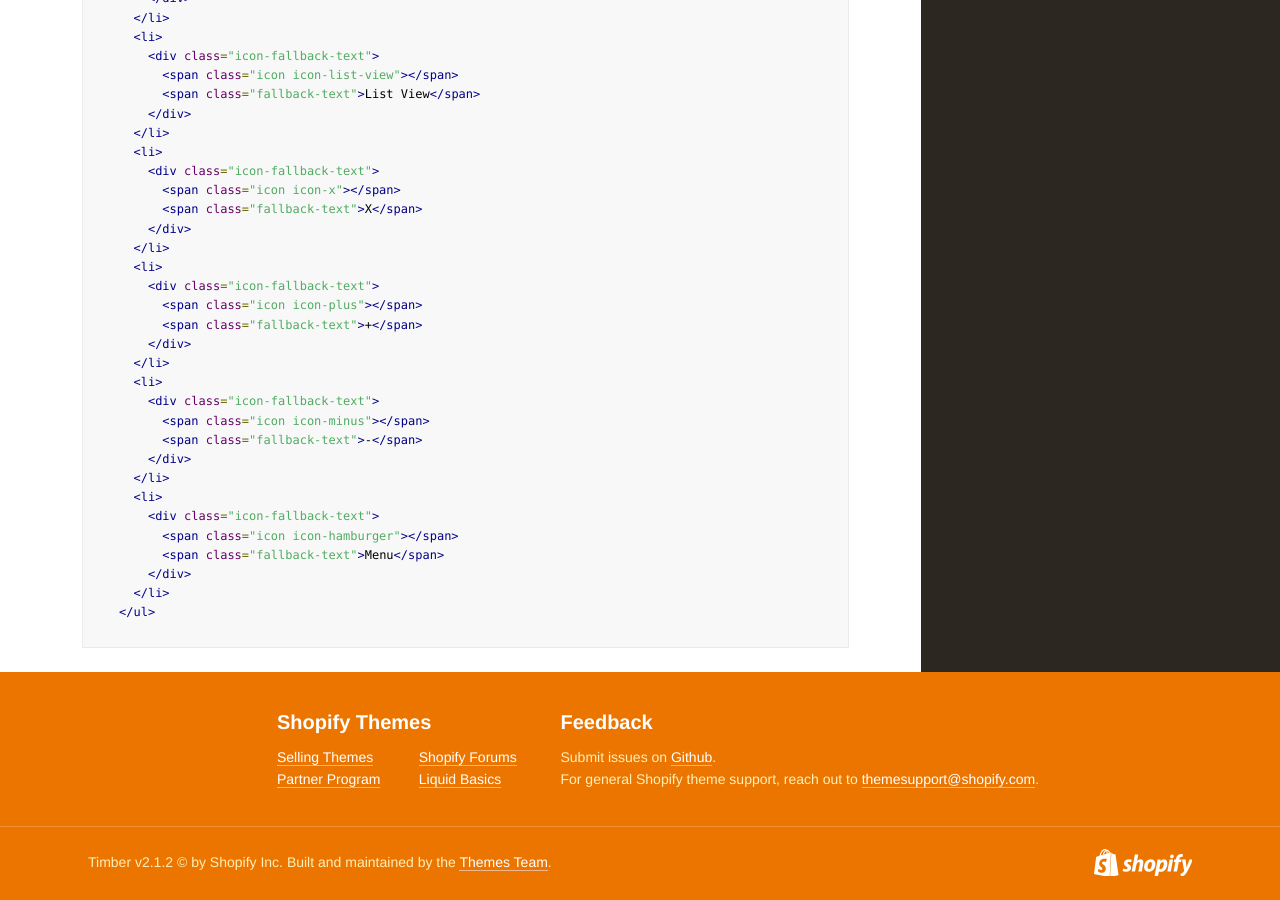
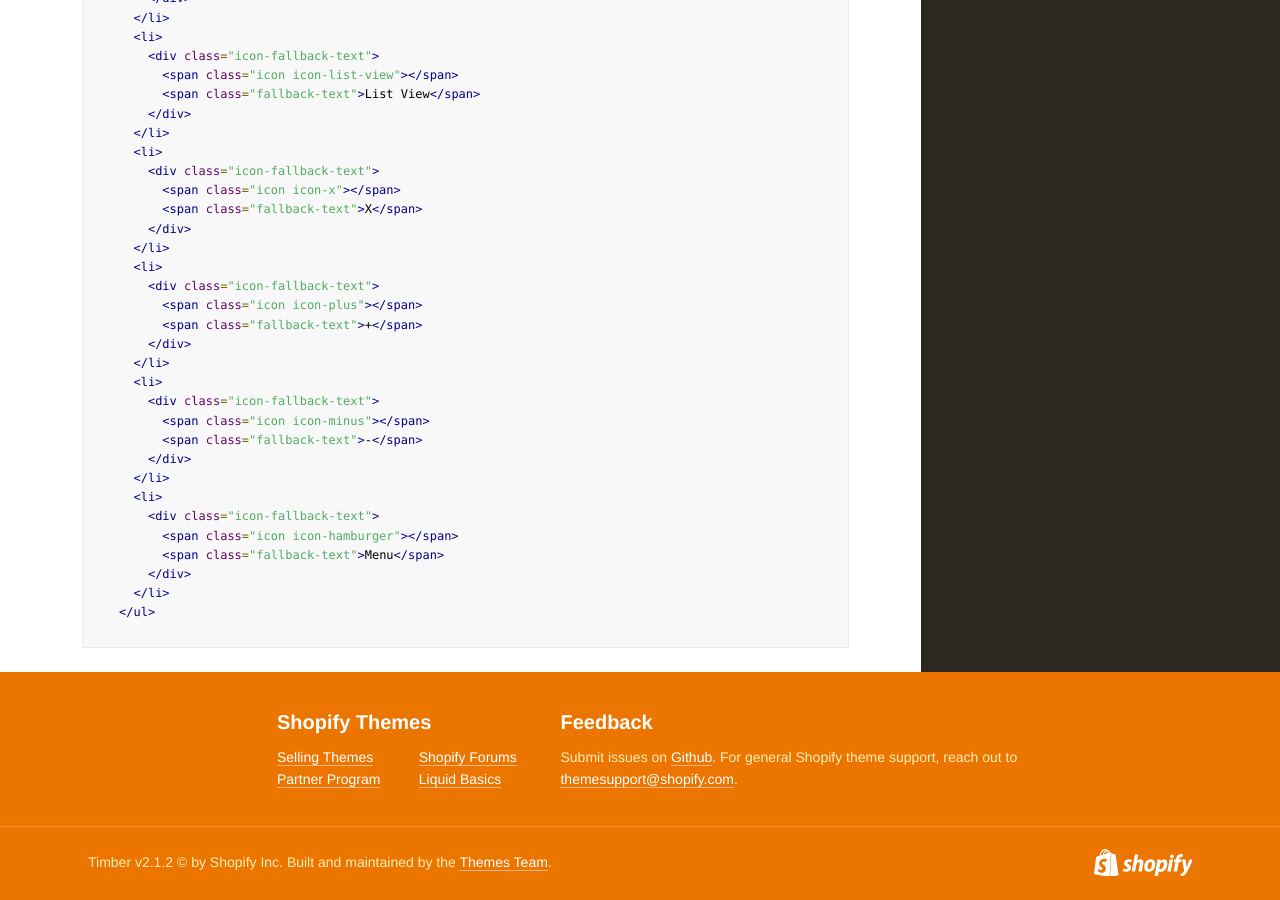
Before and after one commit to Shopify/Timber, a Jekyll site: the page built from index.html, in a window 1280 px wide and 900 px high, scrolled down 29544 px. Built offline with Jekyll 4.4.1, drawn with Linux system fonts in a browser that asks for light colours; nearby versions of some CDN libraries; some web fonts are replaced.

Commit message:
Remove line break in paragraph

```diff
--- a/_includes/footer.html
+++ b/_includes/footer.html
@@ -23,7 +23,7 @@
 
         <div class="grid__item large--seven-twelfths push--large--one-sixth">
           <h4 class="footer-title">Feedback</h4>
-          <p>Submit issues on <a href="https://github.com/Shopify/Timber/issues" class="footer-link">Github</a>.<br> For general Shopify theme support, reach out to <a href="mailto:themesupport@shopify.com?subject=Timber&nbsp;Feedback" class="footer-link">themesupport@shopify.com</a>.</p>
+          <p>Submit issues on <a href="https://github.com/Shopify/Timber/issues" class="footer-link">Github</a>. For general Shopify theme support, reach out to <a href="mailto:themesupport@shopify.com?subject=Timber&nbsp;Feedback" class="footer-link">themesupport@shopify.com</a>.</p>
         </div>
       </div>
     </div>
```
